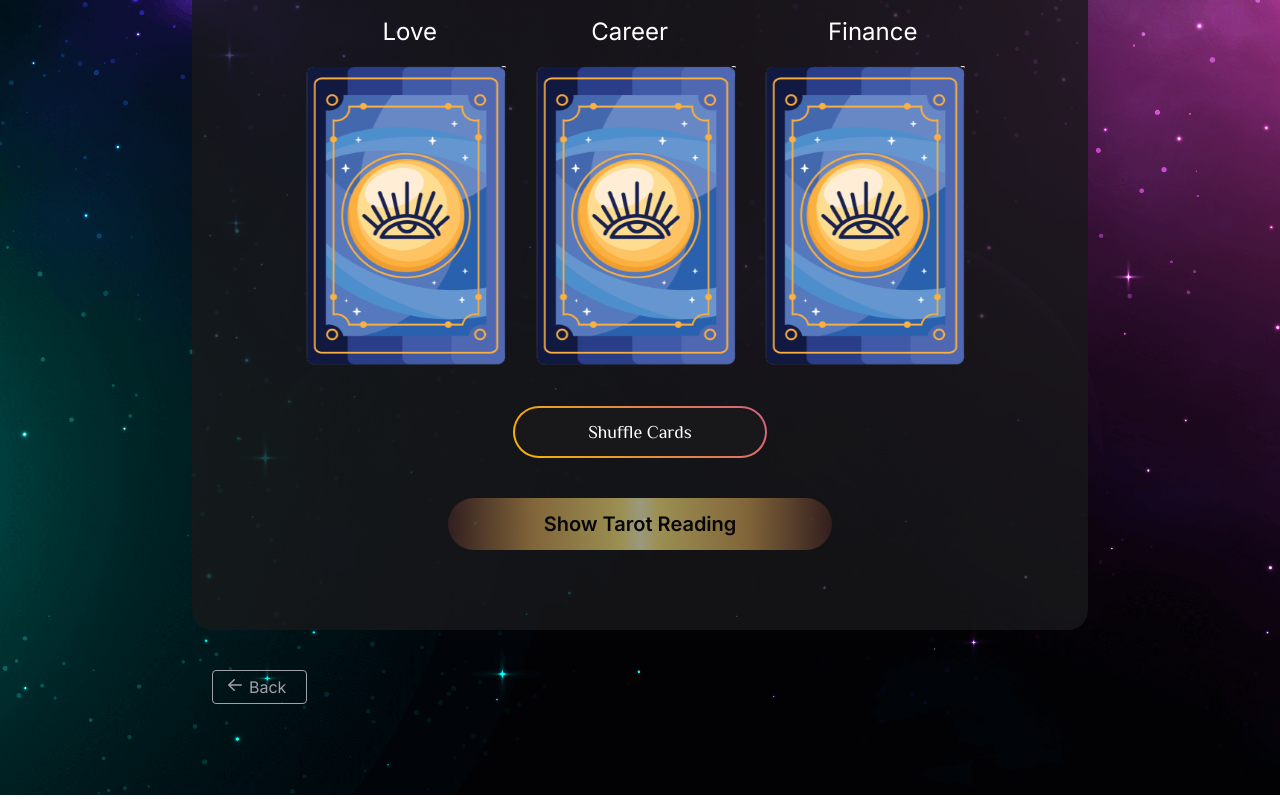
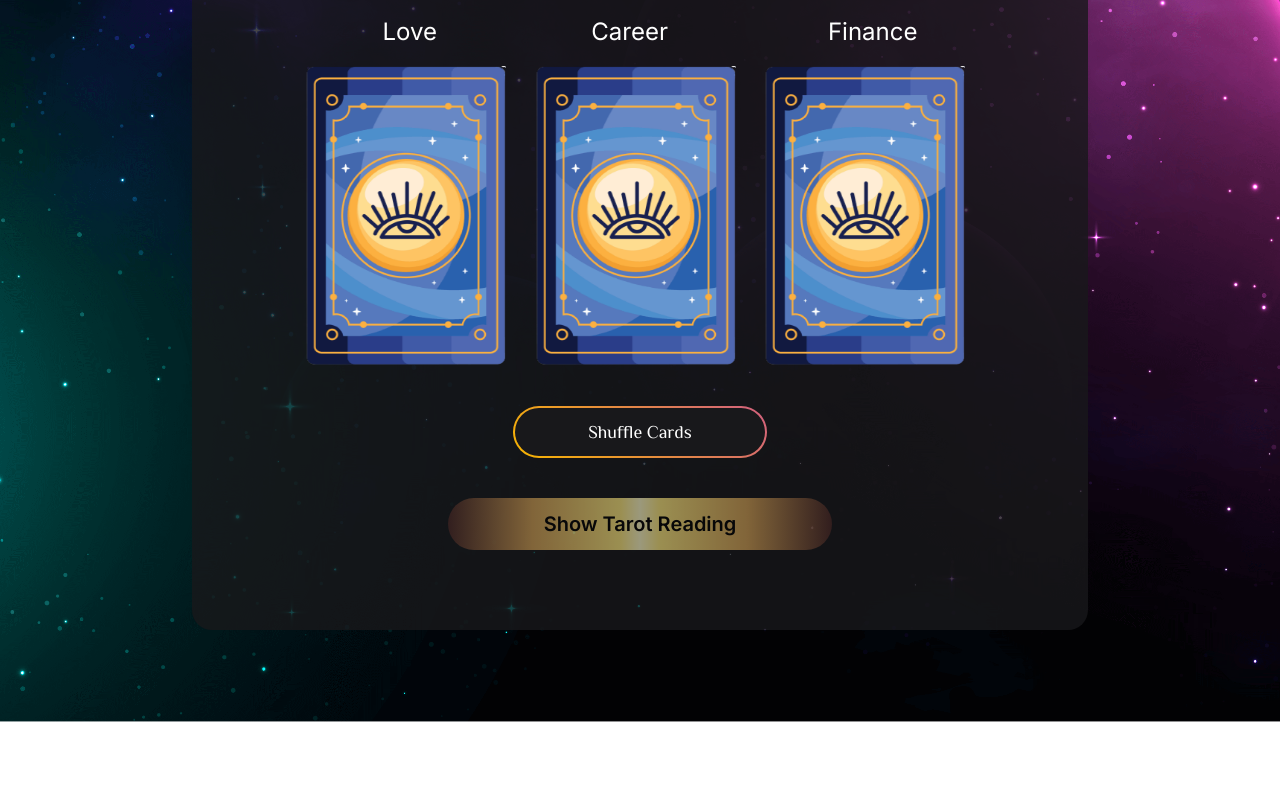
Before and after one commit to DharmikVedic/fernando1, a Next.js app: page /tarot-prediction in a window 1280 px wide. Shown: the part 324-1124 px from the top of the page. After the commit the page ends 1050 px from the top, so only its background shows below. Built offline with nearby package versions, Linux system fonts and the light colour scheme.

Commit message:
remove back button

```diff
--- a/components/tarot/9_spread_tarot.jsx
+++ b/components/tarot/9_spread_tarot.jsx
@@ -196,7 +196,7 @@ export default function SpreadTarot9() {
                 Get My Reading
               </button>
             </div>
-            <Button3 url={"/"} />
+            {/* <Button3 url={"/"} /> */}
           </div>
         </>
       ) : (
--- a/components/tarot/response.jsx
+++ b/components/tarot/response.jsx
@@ -109,7 +109,7 @@ export default function Response({ data }) {
             );
           })}
         </div>
-        <Button3 url={"/"} />
+        {/* <Button3 url={"/"} /> */}
       </div>
     </>
   );
--- a/pages/tarot-prediction/index.jsx
+++ b/pages/tarot-prediction/index.jsx
@@ -317,7 +317,7 @@ export default function TarotPrediction() {
             </>
           )}
         </div>
-        <Button3 url={"/"} />
+        {/* <Button3 url={"/"} /> */}
       </div>
     </div>
   );
--- a/pages/yes-no-tarot/index.jsx
+++ b/pages/yes-no-tarot/index.jsx
@@ -306,7 +306,7 @@ export default function TarotCard2({}) {
             </>
           )}
         </div>
-        <Button3 url={"/"} />
+        {/* <Button3 url={"/"} /> */}
       </div>
     </>
   );
```
